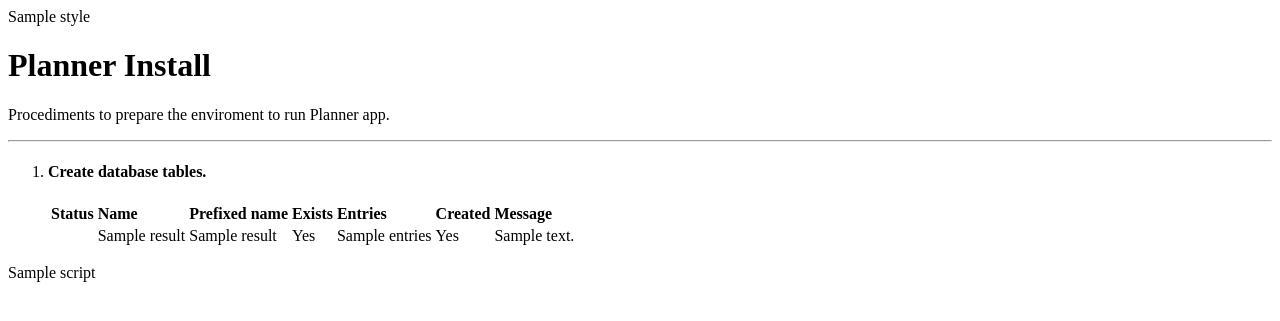
After one commit to renanmfd/planner, a PHP site: template templates/install.tpl.php in a window 1280 px wide. The commit adds this page. Shown: the top 321 px of the page. Run offline with PHP 8.4, Linux system fonts and the light colour scheme; the template is opened without the code that fills it: most values are stand-ins (such as "Sample title", 1, 10 or a date in 2020).

Commit message:
Better install procedure

```diff
--- a/install.php
+++ b/install.php
@@ -5,9 +5,8 @@ ini_set('display_startup_errors', 1);
 error_reporting(E_ALL);
 
 require_once 'php/classes/Database.class.php';
+require_once 'php/classes/File.class.php';
 
 require_once 'php/db_install.php';
 
 init_db();
-
-?>
--- /dev/null
+++ b/templates/install.tpl.php
@@ -0,0 +1,61 @@
+<!DOCTYPE html>
+<html class="no-js" lang="en">
+<head>
+    <meta charset="utf-8">
+    <meta name="viewport" content="width=device-width, initial-scale=1">
+    <meta http-equiv="x-ua-compatible" content="ie=edge">
+    <title><?php echo $title ?></title>
+    <?php foreach ($styles as $style): ?>
+        <?php echo $style; ?>
+    <?php endforeach; ?>
+</head>
+<body>
+    <div class="page">
+        <div class="container">
+            <h1>Planner Install</h1>
+            <p>Procediments to prepare the enviroment to run Planner app.</p>
+            <hr>
+            <ol>
+                <li>
+                    <h4>Create database tables.</h4>
+                    <div class="table-responsive">
+                        <table class="table table-condensed">
+                            <thead>
+                                <tr>
+                                    <td><strong>Status</strong></td>
+                                    <td><strong>Name</strong></td>
+                                    <td><strong>Prefixed name</strong></td>
+                                    <td><strong>Exists</strong></td>
+                                    <td><strong>Entries</strong></td>
+                                    <td><strong>Created</strong></td>
+                                    <td><strong>Message</strong></td>
+                                </tr>
+                            </thead>
+                            <tbody>
+                                <?php foreach ($results as $result): ?>
+                                    <tr>
+                                        <td>
+                                            <span class="glyphicon glyphicon-<?php echo $result->geral ? 'ok' : 'remove'; ?>">
+                                            </span>
+                                        </td>
+                                        <td><?php echo $result->name; ?></td>
+                                        <td><?php echo $result->prefixed_name; ?></td>
+                                        <td><?php echo $result->exists ? 'Yes' : 'No'; ?></td>
+                                        <td><?php echo $result->entries; ?></td>
+                                        <td><?php echo $result->created ? 'Yes' : 'No'; ?></td>
+                                        <td><?php echo $result->message; ?></td>
+                                    </tr>
+                                <?php endforeach; ?>
+                            </tbody>
+                        </table>
+                    </div>
+                </li>
+            </ol>
+
+        </div>
+    </div>
+    <?php foreach ($scripts as $script): ?>
+        <?php echo $script; ?>
+    <?php endforeach; ?>
+</body>
+</html>
```
Also changed, not shown: php/db_install.php (+55 -16 lines).
